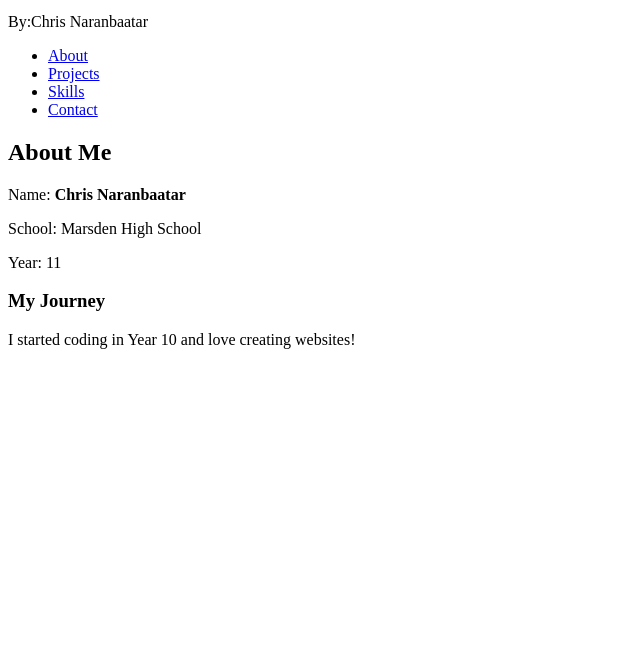
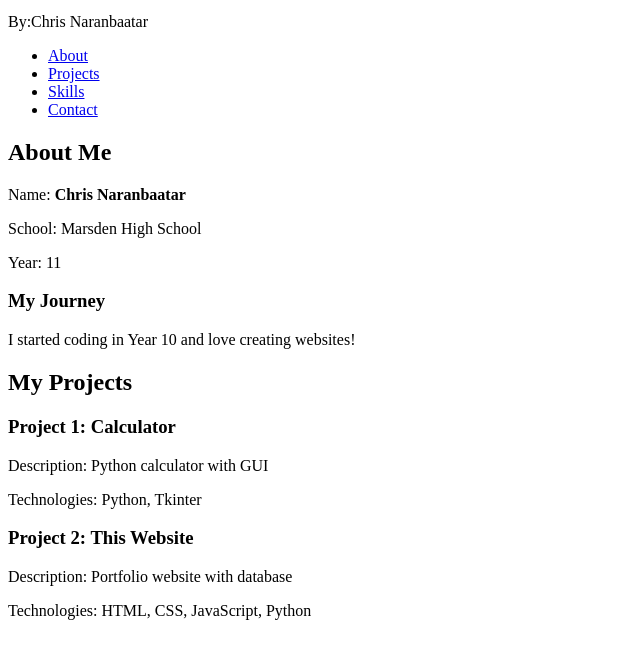
Before and after one commit to Huskz0/Module5-portfolio-website, a plain HTML site: page index.html in a window 1280 px wide. Shown: the part 101-760 px from the top of the page, without its empty margins (0-640 px from the left). Drawn offline with Linux system fonts and the light colour scheme.

Commit message:
Added projects section with two project articles

```diff
--- a/index.html
+++ b/index.html
@@ -33,7 +33,21 @@
         <h3>My Journey</h3>                  <!-- Third-level heading -->
         <p>I started coding in Year 10 and love creating websites!</p>
     </section>
+ <section id="projects">
+    <h2>My Projects</h2>
 
+    <article>                                <!-- article for self-contained content -->
+        <h3>Project 1: Calculator</h3>
+        <p>Description: Python calculator with GUI</p>
+        <p>Technologies: Python, Tkinter</p>
+    </article>
+
+    <article>
+        <h3>Project 2: This Website</h3>
+        <p>Description: Portfolio website with database</p>
+        <p>Technologies: HTML, CSS, JavaScript, Python</p>
+    </article>
+</section>
 </main>
 </body>
 
```
